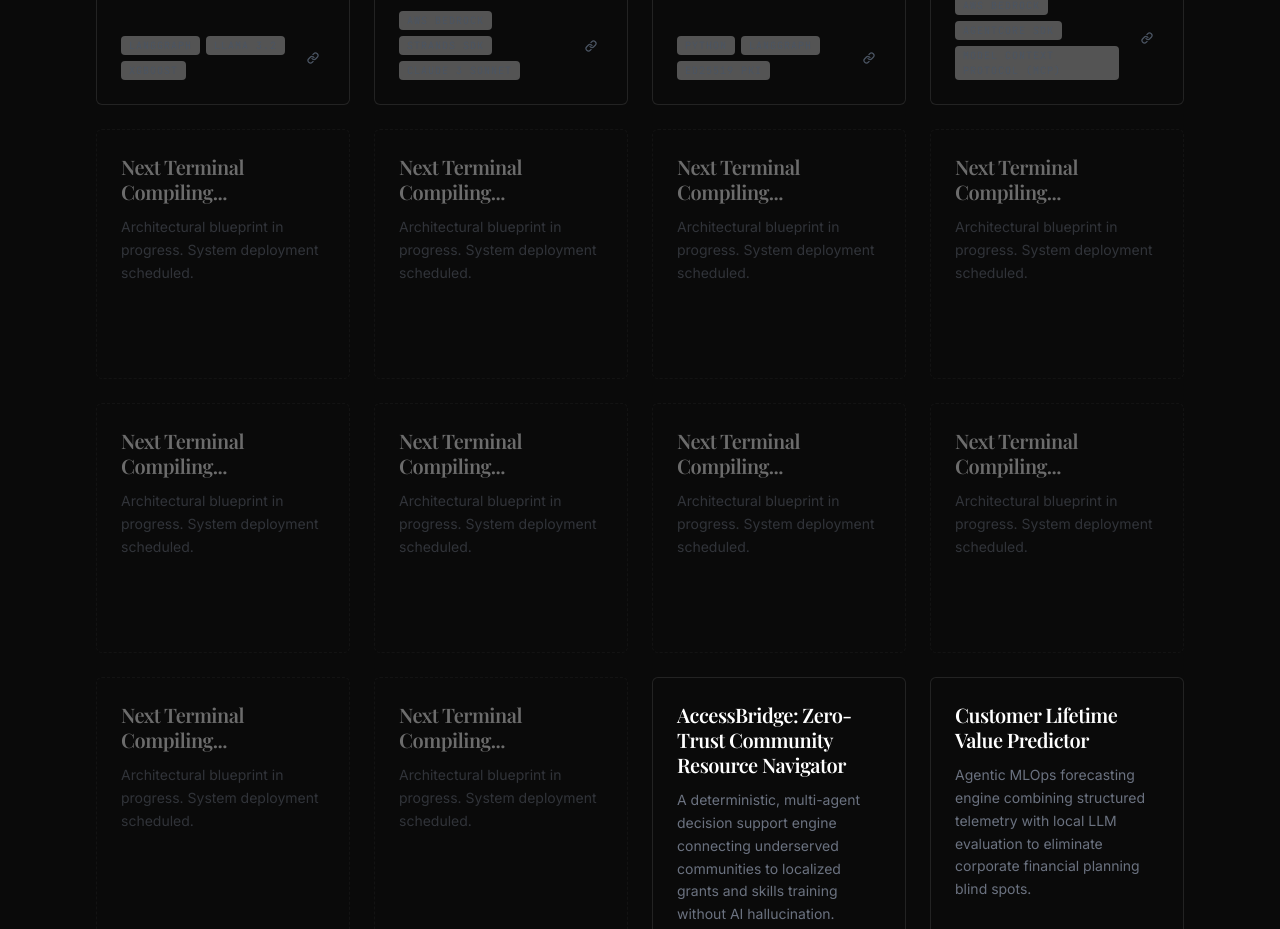
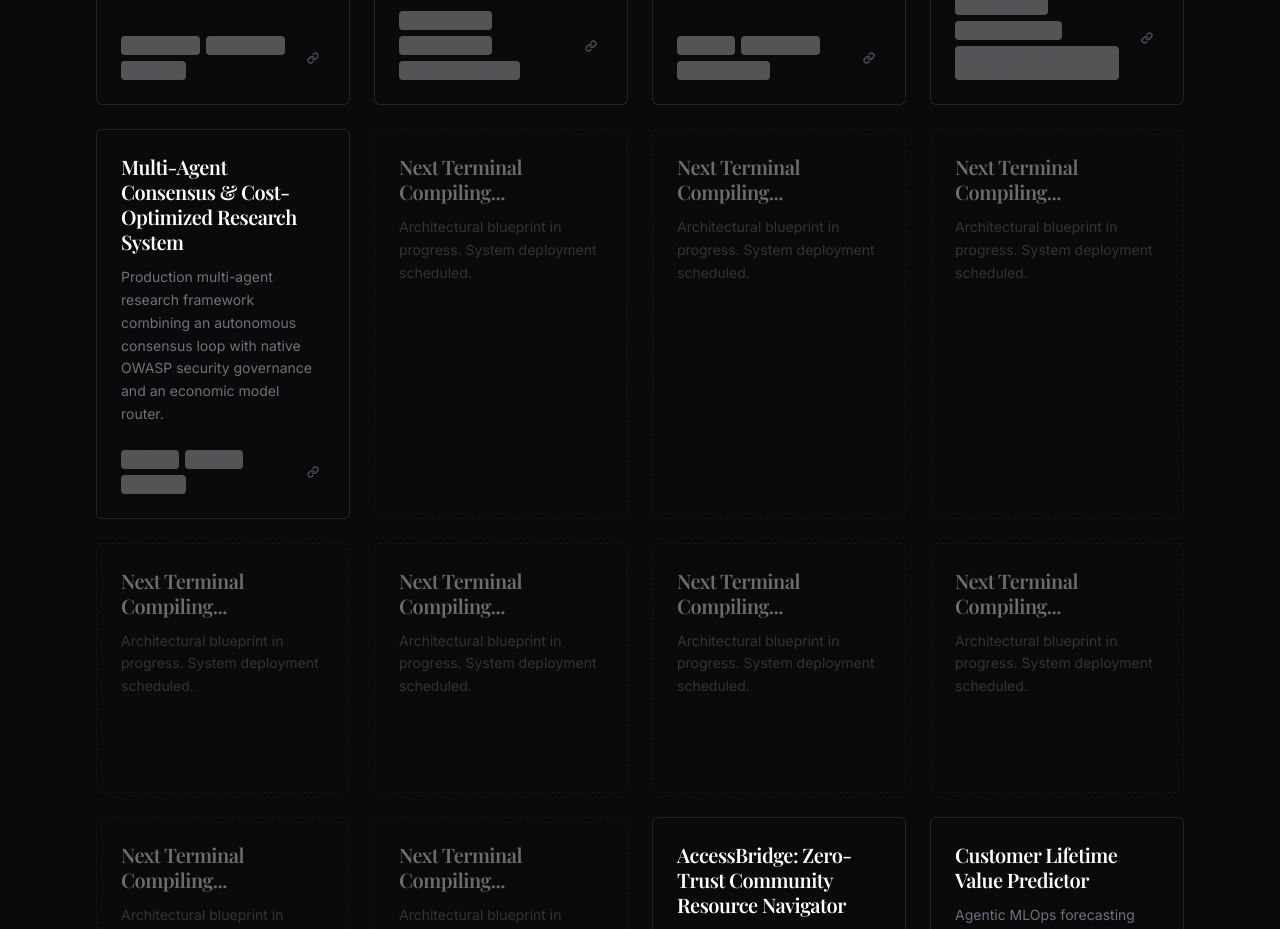
Before and after one commit to lawrenceemenike/porfolio-website, a React (Vite) app: page / in a window 1280 px wide. Shown: the part 3140-4069 px from the top of the page. Built offline with nearby package versions, Linux system fonts and the light colour scheme; a web font is replaced by a local one.

Commit message:
feat: add Multi-Agent Research System project payload to Slot 5

```diff
--- a/src/data/portfolioData.js
+++ b/src/data/portfolioData.js
@@ -126,9 +126,44 @@ export const projectsData = [
       lessons_learned: "Never trust LLM probabilistic generation for financial calculations or direct API payload creation. Decoupling backend integration via MCP standards and delegating arithmetic to sandboxed execution environments is critical for enterprise reliability."
     }
   },
-  // Automatically generate the 10 placeholders for the 4x4 grid
-  ...Array.from({ length: 10 }, (_, i) => ({
-    id: i + 5,
+  {
+    id: 5,
+    title: "Multi-Agent Consensus & Cost-Optimized Research System",
+    short_desc: "Production multi-agent research framework combining an autonomous consensus loop with native OWASP security governance and an economic model router.",
+    tech_stack: [
+      "Python",
+      "CrewAI",
+      "FastAPI",
+      "Ollama",
+      "PostgreSQL",
+      "SearxNG"
+    ],
+    github_link: "https://github.com/lawrenceemenike/Multi-Agent-Research-System",
+    case_study: {
+      executive_summary: "Engineered a production-grade multi-agent research intelligence system integrating an autonomous consensus loop with a specialized Enterprise Middleware Suite. Featuring a native Agentic Governance Engine (3-tier OWASP ASI prompt injection firewall) and a Cost Optimization Router, the platform balances sub-5ms security interception, 100% local cost savings for routine processing, and rigorous LLM-as-a-Judge fact verification.",
+      business_problem: "Enterprise research workflows suffer from high frontier API costs (GPT-4o), prompt injection vulnerability during web scraping (ASI-03/ASI-05), and hallucinations in automated report generation when using single-pass LLMs.",
+      why_it_matters: "Decoupling security interception and dynamic cost routing protects corporate IP, eliminates unnecessary API spend, and delivers verified, hallucination-free intelligence reports suitable for executive decision-making.",
+      my_role: [
+        {
+          role: "AI Middleware Architect",
+          action: "Designed the Enterprise Middleware Suite containing the 3-tier Defense-in-Depth Governance Engine and the Cost Optimization Router."
+        },
+        {
+          role: "AI Systems Engineer",
+          action: "Implemented the multi-agent consensus loop (Researcher, Air-Gapped Writer, Fact-Checker), SearxNG scraping integration, and async PostgreSQL audit persistence."
+        }
+      ],
+      discovery_process: "Discovered that 80%+ of research queries do not require expensive frontier models and can be handled locally via Ollama/Mistral, while web scraping exposes agents to indirect prompt injections in untrusted HTML tags.",
+      solution_architecture: "A FastAPI research pipeline protected by AgenticGovernanceEngine (Layer 1 Regex <5ms, Layer 2 Cosine Similarity ~20ms, Layer 3 Gemma 2B Judge) and CostOptimizationRouter (routing tokens <8,000 to local Ollama and >8,000 or high-reasoning tasks to GPT-4o). Governs a CrewAI consensus loop where Researcher scrapes SearxNG, Air-Gapped Writer drafts in <untrusted_context>, and Fact-Checker verifies claims.",
+      governance_security: "Mapped OWASP ASI-01 through ASI-07: pre-compiled regex blocklist (<5ms), vector cosine similarity thresholding (>=0.85 via MiniLM), local Gemma 2B circuit breaker (2.0s timeout), PII/API key output sanitization, and <untrusted_context> XML context isolation.",
+      commercial_intel_layer: "Generates structured GovernanceDecisionReceipt and RoutingDecisionReceipt Pydantic audit logs persisted via async SQLAlchemy to PostgreSQL, providing complete traceability for compliance and cost auditing.",
+      results: "Delivered 100% cost savings on standard research tasks by routing to local inference engines, sub-5ms security threat interception, and verified zero-hallucination report outputs across automated test suites (16/16 passed in 0.31s).",
+      lessons_learned: "Single-pass LLMs cannot be trusted for deep research. Multi-agent consensus loops paired with deterministic security interceptors and cost routers are mandatory for cost-effective enterprise AI operations."
+    }
+  },
+  // Automatically generate the 9 placeholders for the 4x4 grid
+  ...Array.from({ length: 9 }, (_, i) => ({
+    id: i + 6,
     title: "Next Terminal Compiling...",
     short_desc: "Architectural blueprint in progress. System deployment scheduled.",
     tech_stack: ["Awaiting Stack"],
```
